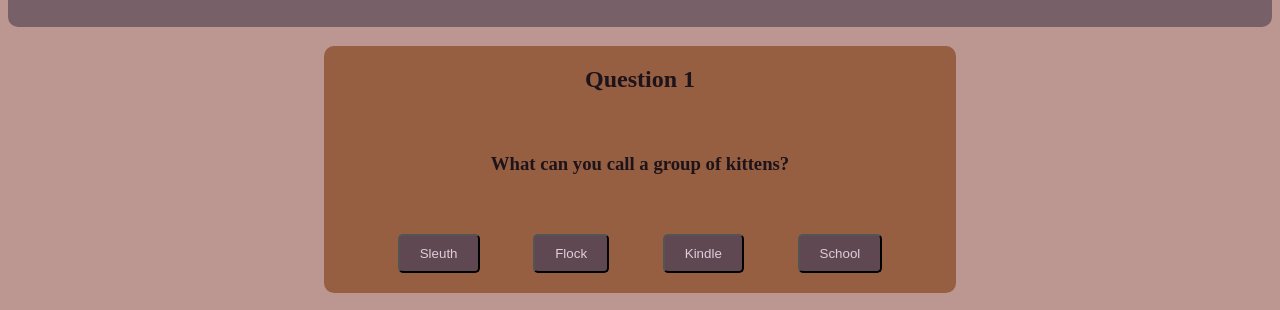
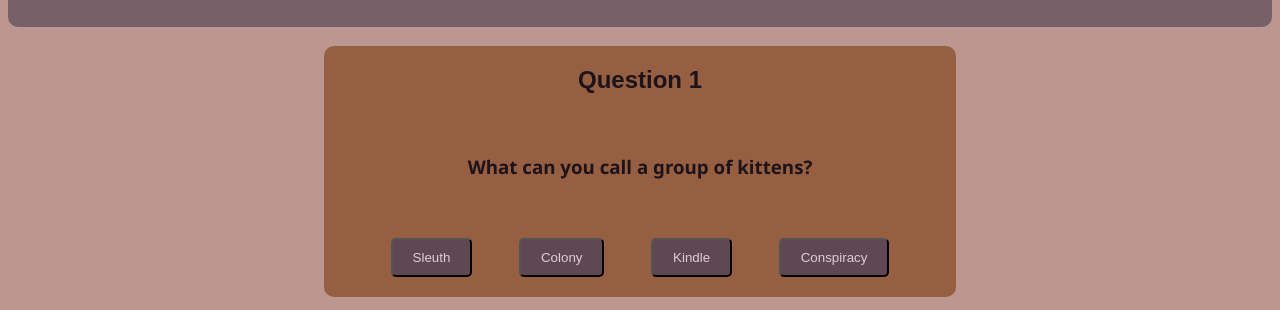
Before and after one commit to meganlake/Milestone-1, a plain HTML site: page index.html in a window 1280 px wide. Shown: the part 472-782 px from the top of the page. Drawn offline with Linux system fonts and the light colour scheme.

Commit message:
changed fonts

```diff
--- a/index.html
+++ b/index.html
@@ -16,9 +16,9 @@
         <h3>What can you call a group of kittens?</h3>
         <div class="answer-buttons">
             <button class="wrong">Sleuth</button>
-            <button class="wrong">Flock</button>
+            <button class="wrong">Colony</button>
             <button class="correct">Kindle</button>
-            <button class="wrong">School</button>
+            <button class="wrong">Conspiracy</button>
         </div>
     </section>
     <section class="question-container">
--- a/styles.css
+++ b/styles.css
@@ -44,10 +44,12 @@ h1 {
 
 h2 {
     padding: 20px;
+    font-family: Arial, Helvetica, sans-serif;
 }
 
 h3 {
-    padding: 20px
+    padding: 20px;
+    font-family:'Segoe UI', Tahoma, Geneva, Verdana, sans-serif;
 }
 
 .answer-buttons {
```
